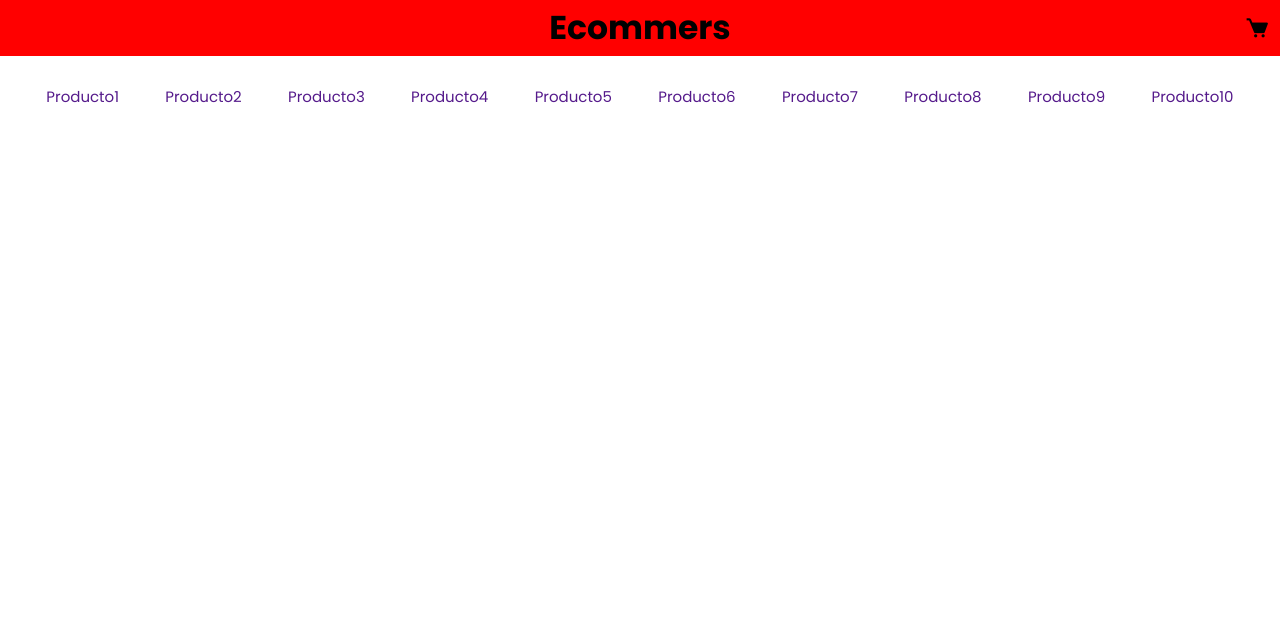
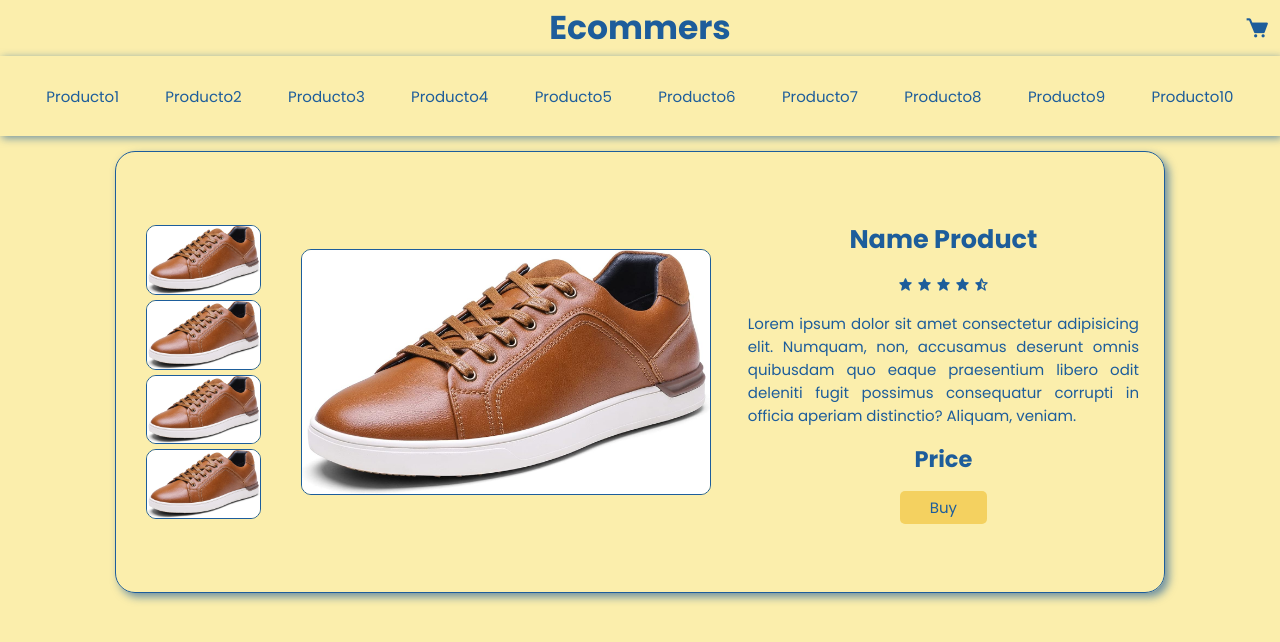
Before and after one commit to RobinsonMosqueraCubides/proyectoHtml2, a plain HTML site: page index.html in a window 1280 px wide. Drawn offline with nearby package versions, Linux system fonts and the light colour scheme.

Commit message:
style: :construction: HTML y CSS primer producto pagina 1
Se agrega el diseño del primer producto de la primera pagina

@CampusLands

```diff
--- a/CSS/Style.css
+++ b/CSS/Style.css
@@ -5,6 +5,10 @@
     margin: 0;
     padding: 0;
     font-size: 15px;
+    color: #1D5D9B;
+}
+body{
+    background-color: #FBEEAC;
 }
 h1{
     font-size: 2.2rem;
@@ -25,7 +29,8 @@ header .title{
     flex-direction: row;
     justify-content: center;
     align-items: center;
-    background-color: red;
+    background-color: #FBEEAC;
+    color: #1D5D9B;
 }
 header .title i{
     position: absolute;
@@ -33,30 +38,114 @@ header .title i{
     right: 0;
     font-size: 1.7rem;
     margin-right: 10px;
+    color: #1D5D9B;
+    cursor: pointer;
+}
+header .title i:hover{
+    scale: 1.1;
 }
 header .menu{
     width: 100%;
     height: 10vh;
-    overflow-x: scroll;
     display: flex;
     justify-content: space-evenly;
     align-items: center;
+    background-color: #FBEEAC;
+    filter: drop-shadow(2px 2px 4px #1d5c9ba4);
 }
 header .menu a{
     text-decoration: none;
+    color: #1D5D9B;
 }
-header .menu a::before{
-    content: "";
-    position: absolute;
-    left: 0;
-    bottom: -4px;
-    width: 0;
-    background-color: violet;
-    height: 3.5px;
-    transition: 0.3s linear;
+header .menu a:hover{
+    outline: 1px solid #1D5D9B;
+    border-radius: 4px;
+    padding: 3px;
+    scale: 1.1;
 }
-.menu a:hover::before,
-.menu a:hover{
-    color: violet;
+main{
+    display: flex;
+    justify-content: center;
+    align-items: center;
+    margin: 0 100px;
+}
+main .main{
+    width: 100%;
+    height: 50vh;
+    margin: 15px;
+    display: flex;
+    flex-direction: row;
+    align-items: center;
+    justify-content: center;
+    padding: 20px;
+    border: 1px solid #1D5D9B;
+    border-radius: 20px;
+    box-shadow: 4px 4px 8px #1d5c9ba4;
+}
+main .main .image{
+    width: 60%;
+    height: 100%;
+    display: grid;
+    grid-template-columns: 1fr 4fr;
+    place-items: center;
+    gap: 20px;
+    padding: 10px;
+    align-items: center;
+}
+main .main .text{
+    width: 40%;
+    height: 100%;
+    display: flex;
+    justify-content: center;
+    align-items: center;
+    flex-direction: column;
+    gap: 15px;
+    margin: 5px;
+}
+main .main .text button{
+    background-color: #F4D160;
+    border: none;
+    outline: none;
+    padding: 5px 30px;
+    border-radius: 5px;
+    cursor: pointer;
+}
+main .main .text button:hover{
     width: auto;
+    color: #F4D160;
+    background-color: #1D5D9B;
+    scale: 1.1;
 }
+main .main .text p{
+    text-align: justify;
+}
+main .main .image .secondary{
+    gap: 5px;
+}
+main .main .image .principal{
+    display: grid;
+    place-items: center;
+
+}
+main .main .image .secondary{
+    display: grid;
+    grid-template-columns: 1fr;
+    grid-template-rows: auto;
+}
+main .main .image .secondary img{
+    object-fit: contain;
+    width: 100%;
+    border: 1px solid #1D5D9B;
+    border-radius: 10px;
+}
+main .main .image .secondary img:hover{
+    scale: 1.1;
+}
+main .main .image .principal img{
+    width: 90%;
+    border: 1px solid #1D5D9B;
+    border-radius: 10px;
+}
+main .main .image .principal img:hover{
+    scale: 1.1;
+}
--- a/index.html
+++ b/index.html
@@ -26,7 +26,34 @@
             <a href="">Producto10</a>
         </nav>
     </header>
-    <main></main>
+    <main>
+        <article class="main">
+            <section class="image">
+                <div class="secondary">
+                    <img src="Storage/Image/Zapato2.jpg" alt="noimg">
+                    <img src="Storage/Image/Zapato2.jpg" alt="noimg">
+                    <img src="Storage/Image/Zapato2.jpg" alt="noimg">
+                    <img src="Storage/Image/Zapato2.jpg" alt="noimg">
+                </div>
+                <div class="principal">
+                    <img src="Storage/Image/Zapato2.jpg" alt="noimg">
+                </div>
+            </section>
+            <section class="text">
+                <h2>Name Product</h2>
+                <div class="star">
+                    <i class='bx bxs-star'></i>
+                    <i class='bx bxs-star'></i>
+                    <i class='bx bxs-star'></i>
+                    <i class='bx bxs-star'></i>
+                    <i class='bx bxs-star-half'></i>
+                </div>
+                <p>Lorem ipsum dolor sit amet consectetur adipisicing elit. Numquam, non, accusamus deserunt omnis quibusdam quo eaque praesentium libero odit deleniti fugit possimus consequatur corrupti in officia aperiam distinctio? Aliquam, veniam.</p>
+                <h3>Price</h3>
+                <button>Buy</button>
+            </section>
+        </article>
+    </main>
     <footer></footer>
 </body>
 </html>
```
Also changed, not shown: Storage/Image/Zapato2.jpg (added), Storage/Image/zapato1.webp (added).
